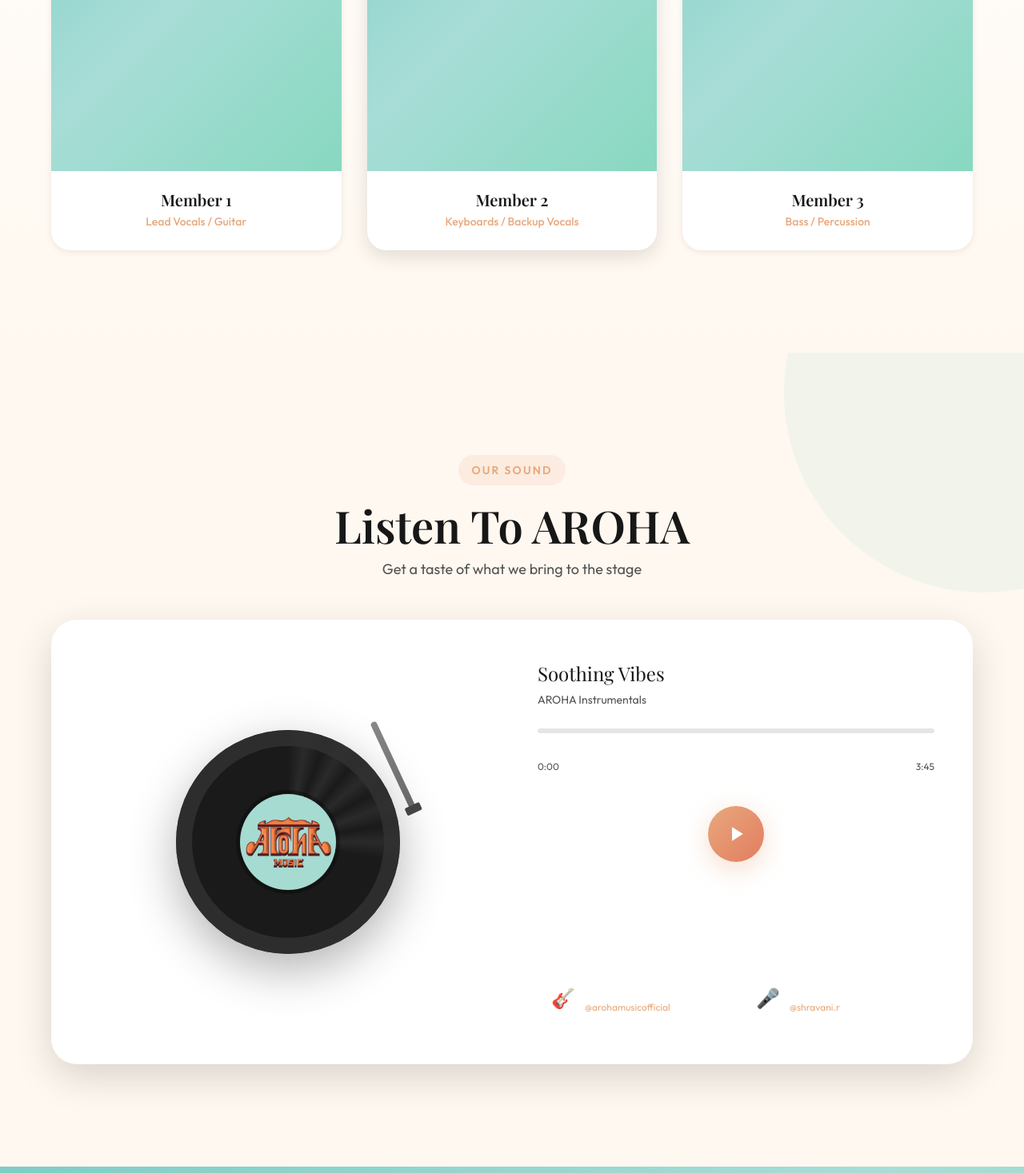
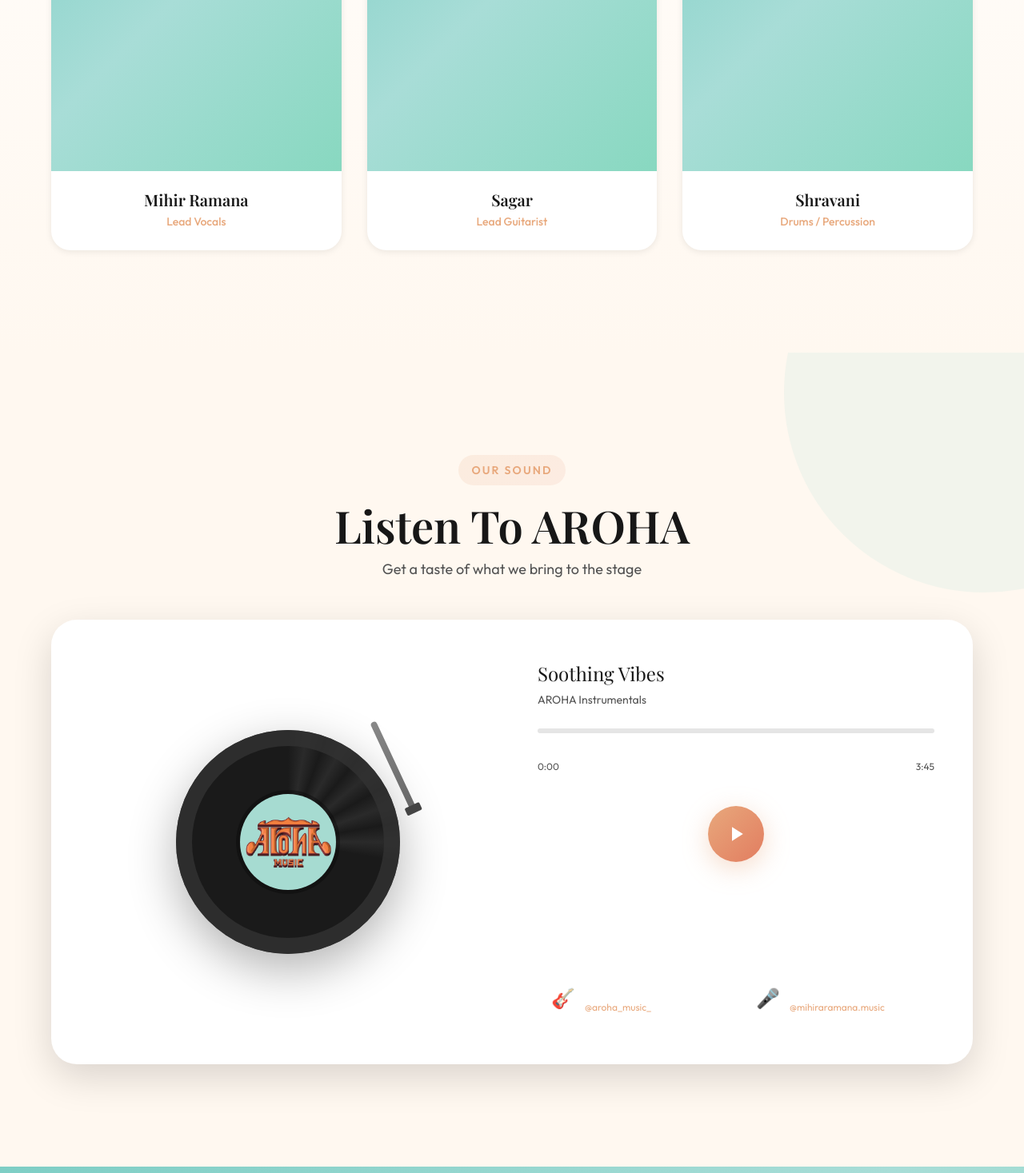
Before and after one commit to KoushikSagarr/aroha-music, a React (Vite) app: page / in a window 1280 px wide. Shown: the part 2935-4402 px from the top of the page at 80% size. Built offline with nearby package versions, Linux system fonts and the light colour scheme; no server answers; the database is empty.

Commit message:
Updated Social Profiles for Band and Music

```diff
--- a/src/components/Band.jsx
+++ b/src/components/Band.jsx
@@ -2,9 +2,9 @@ import { motion, useInView } from 'framer-motion'
 import { useRef } from 'react'
 
 const members = [
-    { id: 1, name: 'Member 1', role: 'Lead Vocals / Guitar', featured: false },
-    { id: 2, name: 'Member 2', role: 'Keyboards / Backup Vocals', featured: true },
-    { id: 3, name: 'Member 3', role: 'Bass / Percussion', featured: false },
+    { id: 1, name: 'Mihir Ramana', role: 'Lead Vocals', instagram: 'https://www.instagram.com/mihiraramana.music/' },
+    { id: 2, name: 'Sagar', role: 'Lead Guitarist', instagram: 'https://www.instagram.com/thestringssaga.live/' },
+    { id: 3, name: 'Shravani', role: 'Drums / Percussion', instagram: 'https://www.instagram.com/shravs28/' },
 ]
 
 const Band = () => {
@@ -48,7 +48,9 @@ const Band = () => {
                                 >
                                     <div className="social-links">
                                         <motion.a
-                                            href="#"
+                                            href={member.instagram}
+                                            target="_blank"
+                                            rel="noopener noreferrer"
                                             className="social-link"
                                             aria-label="Instagram"
                                             whileHover={{ y: -3, scale: 1.1 }}
--- a/src/components/Music.jsx
+++ b/src/components/Music.jsx
@@ -139,7 +139,7 @@ const Music = () => {
                             <p className="social-cta">Follow us on Instagram</p>
                             <div className="profiles-grid">
                                 <a
-                                    href="https://www.instagram.com/arohamusicofficial"
+                                    href="https://www.instagram.com/aroha_music_/"
                                     target="_blank"
                                     rel="noopener noreferrer"
                                     className="profile-card"
@@ -147,19 +147,19 @@ const Music = () => {
                                     <div className="profile-icon">🎸</div>
                                     <div className="profile-info">
                                         <span className="profile-name">AROHA Band</span>
-                                        <span className="profile-handle">@arohamusicofficial</span>
+                                        <span className="profile-handle">@aroha_music_</span>
                                     </div>
                                 </a>
                                 <a
-                                    href="https://www.instagram.com/shravani.r"
+                                    href="https://www.instagram.com/mihiraramana.music/"
                                     target="_blank"
                                     rel="noopener noreferrer"
                                     className="profile-card"
                                 >
                                     <div className="profile-icon">🎤</div>
                                     <div className="profile-info">
-                                        <span className="profile-name">Shravani</span>
-                                        <span className="profile-handle">@shravani.r</span>
+                                        <span className="profile-name">Mihir Ramana</span>
+                                        <span className="profile-handle">@mihiraramana.music</span>
                                     </div>
                                 </a>
                             </div>
```
